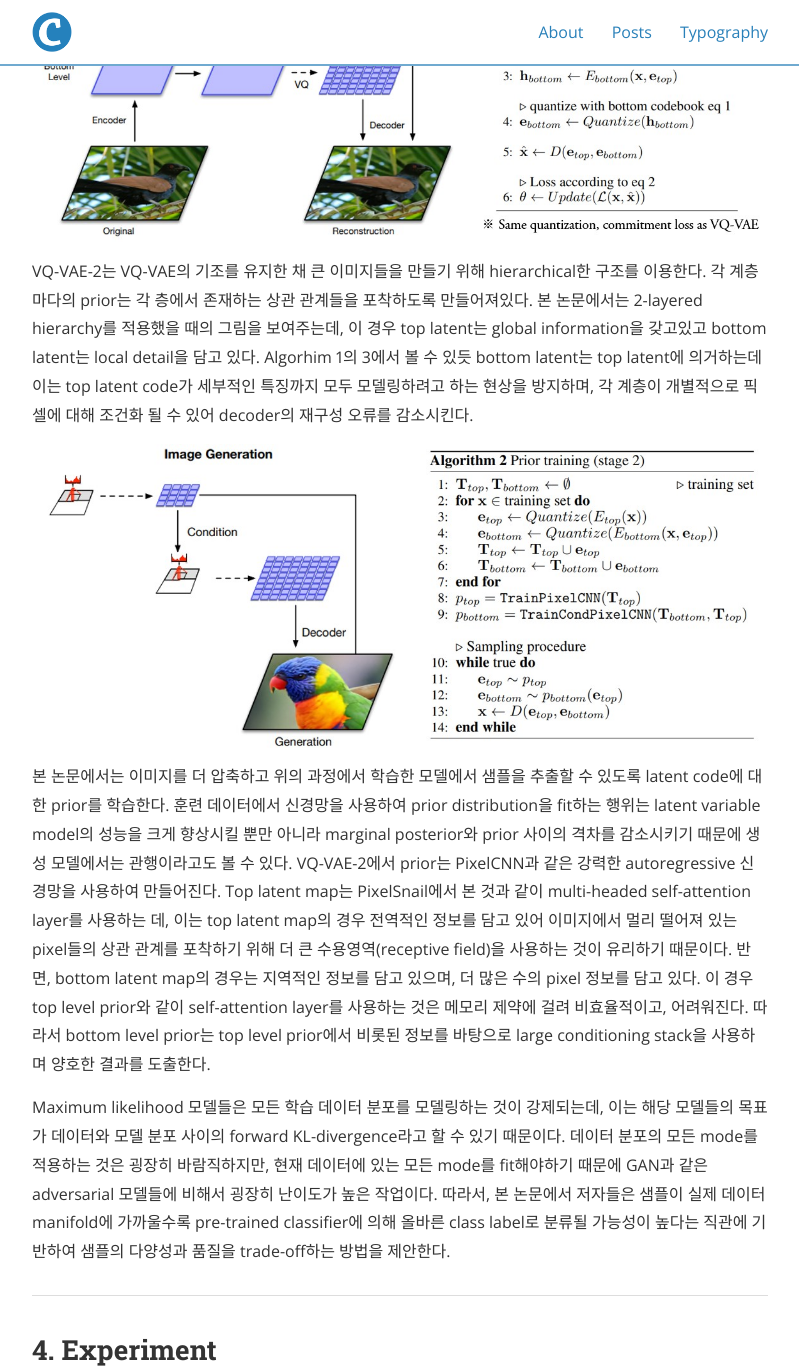
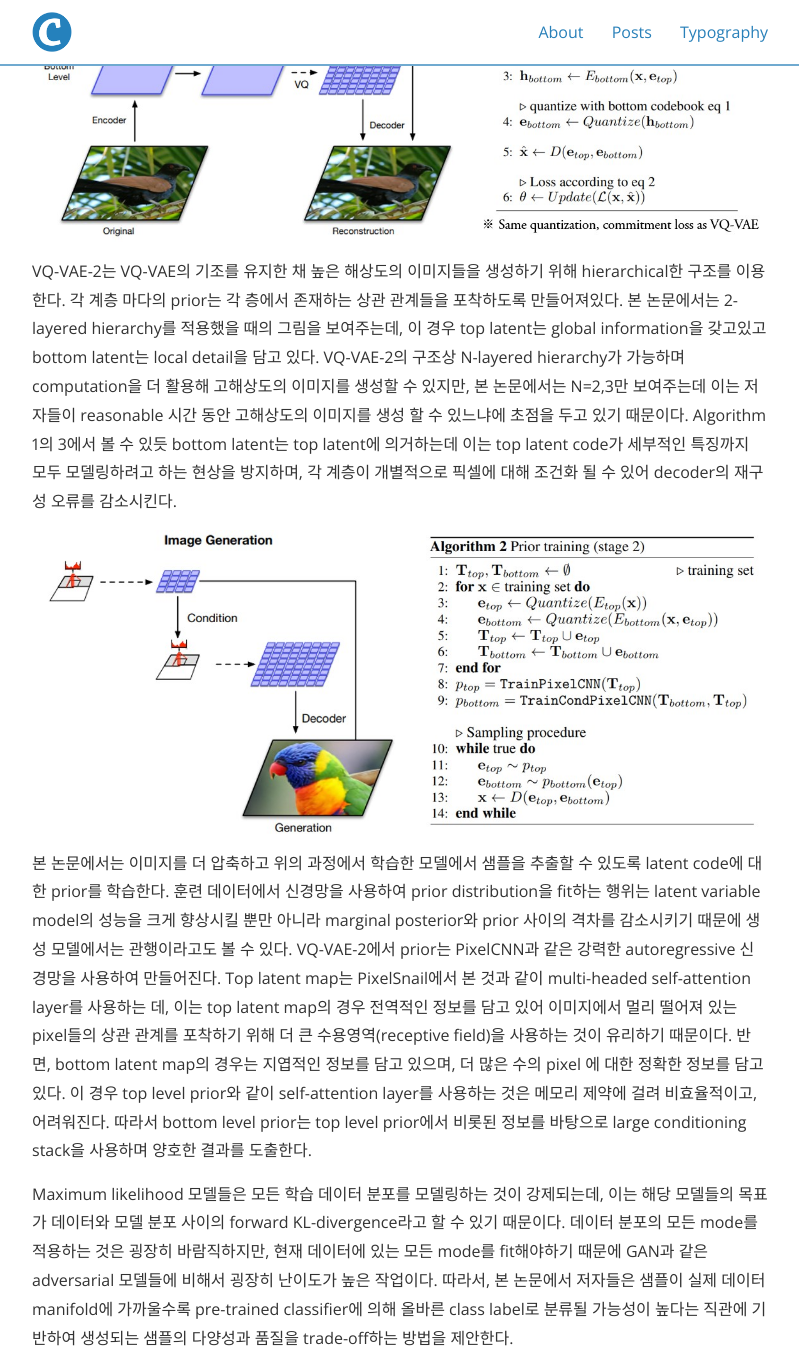
Before and after one commit to deep-generative-models-AIM5036/deep-generative-models-AIM5036.github.io, a Jekyll site: the page built from _posts/2022-11-10-Generating Diverse High-Fidelity Images.md, in a window 1280 px wide and 1400 px high, scrolled down 3186 px, cut to the strip 0-1366 px from the top of the window. Shown: the whole strip, without its empty margins (240-1039 px from the left). Built offline with Jekyll 4.4.1, drawn with Linux system fonts in a browser that asks for light colours; nearby versions of some CDN libraries; some of the changed text lies outside the part shown.

Commit message:
Update 2022-11-10-Generating Diverse High-Fidelity Images.md

```diff
--- a/_posts/2022-11-10-Generating Diverse High-Fidelity Images.md
+++ b/_posts/2022-11-10-Generating Diverse High-Fidelity Images.md
@@ -60,13 +60,13 @@
 
 ![VQVAE2_1](/assets/VQVAE2_img/VQVAE2_1.jpg)
 
-VQ-VAE-2는 VQ-VAE의 기조를 유지한 채 큰 이미지들을 만들기 위해 hierarchical한 구조를 이용한다. 각 계층 마다의 prior는 각 층에서 존재하는 상관 관계들을 포착하도록 만들어져있다. 본 논문에서는 2-layered hierarchy를 적용했을 때의 그림을 보여주는데, 이 경우 top latent는 global information을 갖고있고 bottom latent는 local detail을 담고 있다. Algorhim 1의 3에서 볼 수 있듯 bottom latent는 top latent에 의거하는데 이는 top latent code가 세부적인 특징까지 모두 모델링하려고 하는 현상을 방지하며, 각 계층이 개별적으로 픽셀에 대해 조건화 될 수 있어 decoder의 재구성 오류를 감소시킨다.
+VQ-VAE-2는 VQ-VAE의 기조를 유지한 채 높은 해상도의 이미지들을 생성하기 위해 hierarchical한 구조를 이용한다. 각 계층 마다의 prior는 각 층에서 존재하는 상관 관계들을 포착하도록 만들어져있다. 본 논문에서는 2-layered hierarchy를 적용했을 때의 그림을 보여주는데, 이 경우 top latent는 global information을 갖고있고 bottom latent는 local detail을 담고 있다. VQ-VAE-2의 구조상 N-layered hierarchy가 가능하며 computation을 더 활용해 고해상도의 이미지를 생성할 수 있지만, 본 논문에서는 N=2,3만 보여주는데 이는 저자들이 reasonable 시간 동안 고해상도의 이미지를 생성 할 수 있느냐에 초점을 두고 있기 때문이다.  Algorithm 1의 3에서 볼 수 있듯 bottom latent는 top latent에 의거하는데 이는 top latent code가 세부적인 특징까지 모두 모델링하려고 하는 현상을 방지하며, 각 계층이 개별적으로 픽셀에 대해 조건화 될 수 있어 decoder의 재구성 오류를 감소시킨다.
 
 ![VQVAE2_2](/assets/VQVAE2_img/VQVAE2_2.jpg)
 
-본 논문에서는 이미지를 더 압축하고 위의 과정에서 학습한 모델에서 샘플을 추출할 수 있도록 latent code에 대한 prior를 학습한다. 훈련 데이터에서 신경망을 사용하여 prior distribution을 fit하는 행위는 latent variable model의 성능을 크게 향상시킬 뿐만 아니라 marginal posterior와 prior 사이의 격차를 감소시키기 때문에 생성 모델에서는 관행이라고도 볼 수 있다. VQ-VAE-2에서 prior는 PixelCNN과 같은 강력한 autoregressive 신경망을 사용하여 만들어진다. Top latent map는 PixelSnail에서 본 것과 같이 multi-headed self-attention layer를 사용하는 데, 이는 top latent map의 경우 전역적인 정보를 담고 있어 이미지에서 멀리 떨어져 있는 pixel들의 상관 관계를 포착하기 위해 더 큰 수용영역(receptive field)을 사용하는 것이 유리하기 때문이다. 반면, bottom latent map의 경우는 지역적인 정보를 담고 있으며, 더 많은 수의 pixel 정보를 담고 있다. 이 경우 top level prior와 같이 self-attention layer를 사용하는 것은 메모리 제약에 걸려 비효율적이고, 어려워진다. 따라서 bottom level prior는 top level prior에서 비롯된 정보를 바탕으로 large conditioning stack을 사용하며 양호한 결과를 도출한다.
+본 논문에서는 이미지를 더 압축하고 위의 과정에서 학습한 모델에서 샘플을 추출할 수 있도록 latent code에 대한 prior를 학습한다. 훈련 데이터에서 신경망을 사용하여 prior distribution을 fit하는 행위는 latent variable model의 성능을 크게 향상시킬 뿐만 아니라 marginal posterior와 prior 사이의 격차를 감소시키기 때문에 생성 모델에서는 관행이라고도 볼 수 있다. VQ-VAE-2에서 prior는 PixelCNN과 같은 강력한 autoregressive 신경망을 사용하여 만들어진다. Top latent map는 PixelSnail에서 본 것과 같이 multi-headed self-attention layer를 사용하는 데, 이는 top latent map의 경우 전역적인 정보를 담고 있어 이미지에서 멀리 떨어져 있는 pixel들의 상관 관계를 포착하기 위해 더 큰 수용영역(receptive field)을 사용하는 것이 유리하기 때문이다. 반면, bottom latent map의 경우는 지엽적인 정보를 담고 있으며, 더 많은 수의 pixel 에 대한 정확한 정보를 담고 있다. 이 경우 top level prior와 같이 self-attention layer를 사용하는 것은 메모리 제약에 걸려 비효율적이고, 어려워진다. 따라서 bottom level prior는 top level prior에서 비롯된 정보를 바탕으로 large conditioning stack을 사용하며 양호한 결과를 도출한다.
 
-Maximum likelihood 모델들은 모든 학습 데이터 분포를 모델링하는 것이 강제되는데, 이는 해당 모델들의 목표가 데이터와 모델 분포 사이의 forward KL-divergence라고 할 수 있기 때문이다. 데이터 분포의 모든 mode를 적용하는 것은 굉장히 바람직하지만, 현재 데이터에 있는 모든 mode를 fit해야하기 때문에 GAN과 같은 adversarial 모델들에 비해서 굉장히 난이도가 높은 작업이다. 따라서, 본 논문에서 저자들은 샘플이 실제 데이터 manifold에 가까울수록 pre-trained classifier에 의해 올바른 class label로 분류될 가능성이 높다는 직관에 기반하여 샘플의 다양성과 품질을 trade-off하는 방법을 제안한다.
+Maximum likelihood 모델들은 모든 학습 데이터 분포를 모델링하는 것이 강제되는데, 이는 해당 모델들의 목표가 데이터와 모델 분포 사이의 forward KL-divergence라고 할 수 있기 때문이다. 데이터 분포의 모든 mode를 적용하는 것은 굉장히 바람직하지만, 현재 데이터에 있는 모든 mode를 fit해야하기 때문에 GAN과 같은 adversarial 모델들에 비해서 굉장히 난이도가 높은 작업이다. 따라서, 본 논문에서 저자들은 샘플이 실제 데이터 manifold에 가까울수록 pre-trained classifier에 의해 올바른 class label로 분류될 가능성이 높다는 직관에 기반하여 생성되는 샘플의 다양성과 품질을 trade-off하는 방법을 제안한다.
 
 -------------
 
```
Also changed, not shown: other parts of _posts/2022-11-10-Generating Diverse High-Fidelity Images.md (+1 -1 lines).
